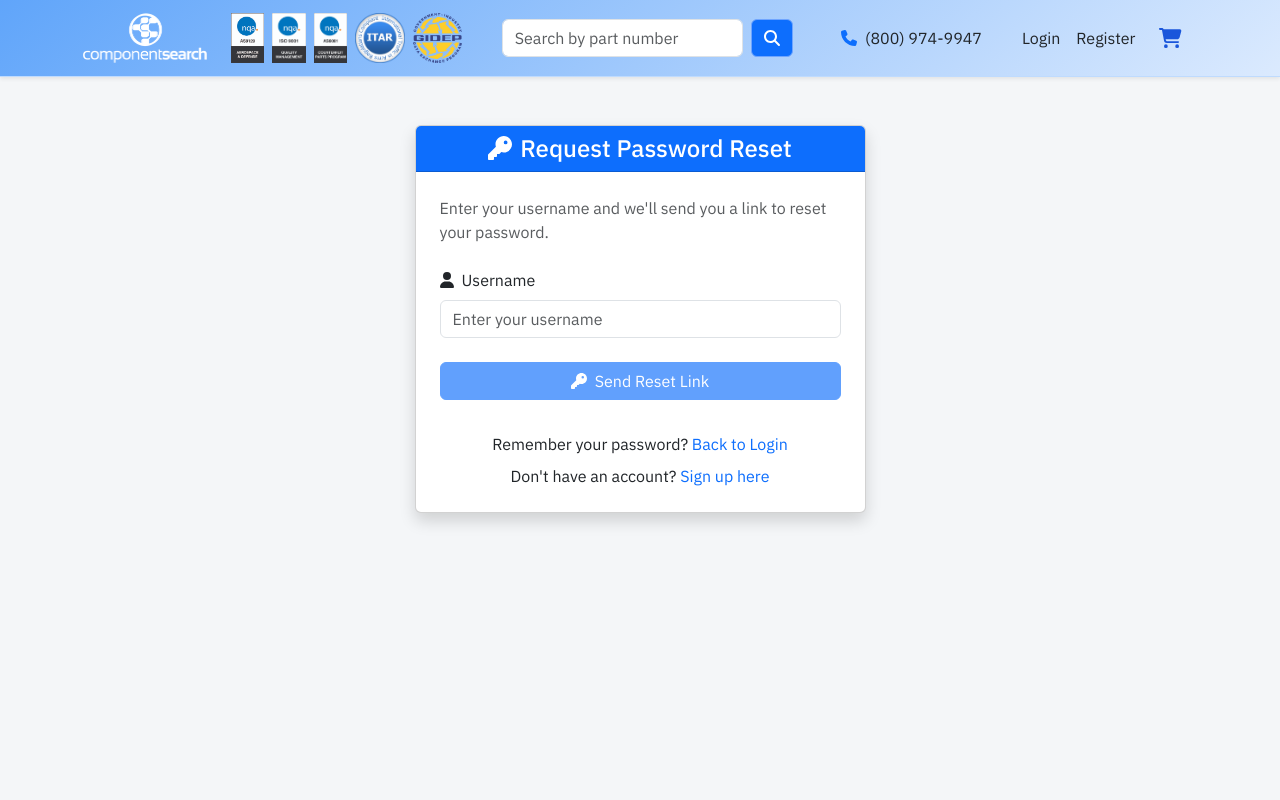
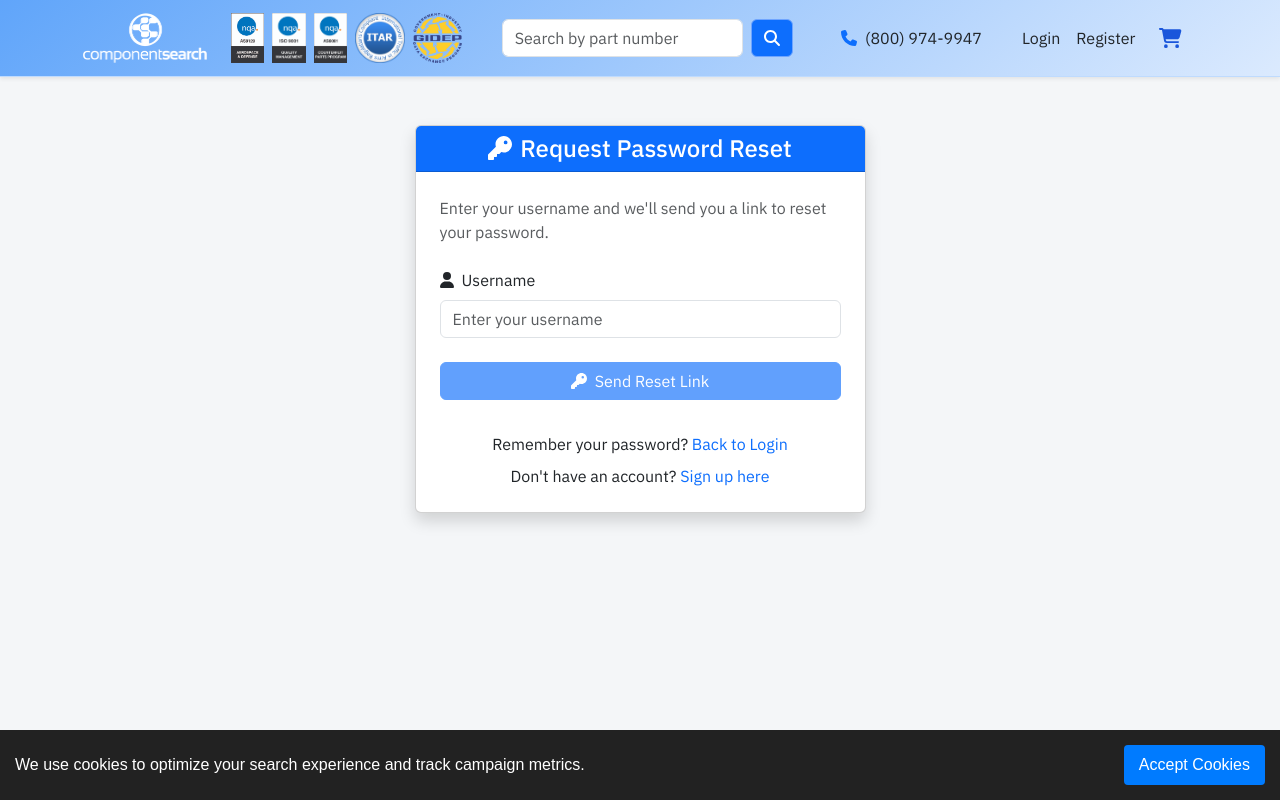
Before and after one commit to sistlasre/component_search_frontend, a React (Create React App) app: page /forgot-password in a window 1280 px wide. Shown: the top 800 px of the page. Built offline with nearby package versions, Linux system fonts and the light colour scheme; no server answers.

Commit message:
Google utm tracking

```diff
--- a/public/index.html
+++ b/public/index.html
@@ -22,6 +22,24 @@
     <link rel="manifest" href="%PUBLIC_URL%/manifest.json" />
 
     <title>Component Search - Electronic Parts & Components</title>
+
+    <script async src="https://www.googletagmanager.com/gtag/js?id=G-BE3QMHZ0JD"></script>
+    <script>
+      window.dataLayer = window.dataLayer || [];
+      function gtag(){dataLayer.push(arguments);}
+
+      // Set default consent states
+      gtag('consent', 'default', {
+        'ad_storage': 'denied',
+        'analytics_storage': 'denied',
+        'ad_user_data': 'denied',
+        'ad_personalization': 'denied'
+      });
+
+      gtag('js', new Date());
+      gtag('config', 'G-BE3QMHZ0JD');
+    </script>
+
   </head>
   <body>
     <noscript>You need to enable JavaScript to run this app.</noscript>
--- a/src/App.js
+++ b/src/App.js
@@ -31,6 +31,7 @@ import ScrollToTop from './components/ScrollToTop';
 import InfoPages from './components/InfoPages'
 import ManufacturersPage from './components/ManufacturersPage';
 import ExcessPage from './components/ExcessPage'
+import CookieBanner from './components/CookieBanner';
 
 function App() {
   return (
@@ -73,6 +74,7 @@ function App() {
               } />
             </Routes>
           </main>
+          <CookieBanner />
           <Footer />
         </div>
       </CartProvider>
--- /dev/null
+++ b/src/components/CookieBanner.js
@@ -0,0 +1,57 @@
+import React, { useState, useEffect } from 'react';
+
+export default function CookieBanner() {
+  const [isVisible, setIsVisible] = useState(false);
+
+  useEffect(() => {
+    // Check if the user has already made a choice in the past
+    const consentChoice = localStorage.getItem('cookie-consent');
+    if (!consentChoice) {
+      setIsVisible(true);
+    }
+  }, []);
+
+  const handleAccept = () => {
+    // 1. Tell the browser window to update Google Analytics
+    if (window.gtag) {
+      window.gtag('consent', 'update', {
+        'ad_storage': 'granted',
+        'analytics_storage': 'granted',
+        'ad_user_data': 'granted',
+        'ad_personalization': 'granted'
+      });
+    }
+
+    // 2. Save preference and hide banner
+    localStorage.setItem('cookie-consent', 'granted');
+    setIsVisible(false);
+
+    // FORCE A FRESH PAGEVIEW EVENT RIGHT AFTER THE UPDATE
+    // This sends a pristine payload to Google using the newly unlocked consent states
+    if (window.gtag) {
+      window.gtag('event', 'page_view', {
+        page_location: window.location.href,
+        page_title: document.title
+      });
+    }
+  };
+
+  if (!isVisible) return null;
+
+  return (
+    <div style={{
+      position: 'fixed', bottom: 0, left: 0, right: 0,
+      background: '#222', color: '#fff', padding: '15px',
+      display: 'flex', justifyContent: 'space-between', alignItems: 'center',
+      zIndex: 9999, fontFamily: 'sans-serif'
+    }}>
+      <span>We use cookies to optimize your search experience and track campaign metrics.</span>
+      <button onClick={handleAccept} style={{
+        background: '#007bff', color: '#fff', border: 'none',
+        padding: '8px 15px', borderRadius: '4px', cursor: 'pointer'
+      }}>
+        Accept Cookies
+      </button>
+    </div>
+  );
+}
--- a/src/index.js
+++ b/src/index.js
@@ -3,23 +3,6 @@ import ReactDOM from 'react-dom/client';
 import { HelmetProvider } from 'react-helmet-async';
 import './index.css';
 import App from './App';
-import ReactGA from 'react-ga4';
-
-
-// 1. Define the global gtag function manually to force browser-level consent
-window.dataLayer = window.dataLayer || [];
-function gtag() { window.dataLayer.push(arguments); }
-
-gtag('consent', 'default', {
-  'ad_storage': 'granted',
-  'analytics_storage': 'granted',
-  'ad_user_data': 'granted',
-  'ad_personalization': 'granted'
-});
-// Initialize GA4 with your Measurement ID
-ReactGA.initialize('G-BE3QMHZ0JD');
-// Send the initial pageview (which grabs the UTMs from the URL)
-ReactGA.send({ hitType: 'pageview', page: window.location.pathname + window.location.search });
 
 const root = ReactDOM.createRoot(document.getElementById('root'));
 root.render(
```
